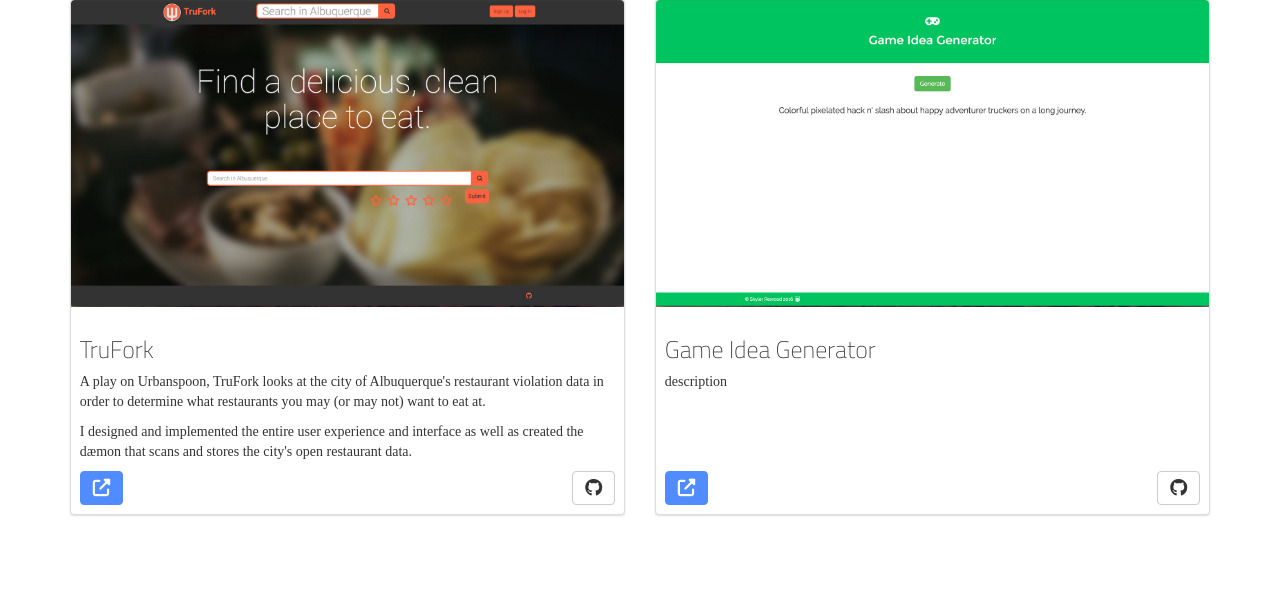
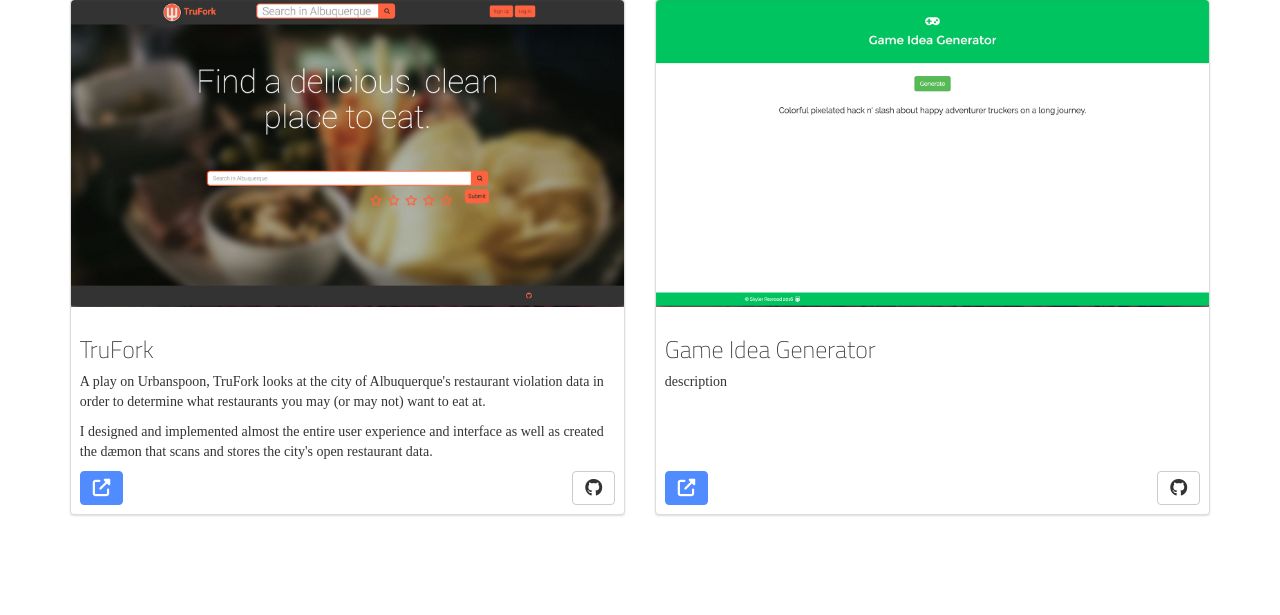
Before and after one commit to Skylarity/skylerrexroad.com, a PHP site: page / in a window 1280 px wide; the page is wider, and only the part inside the window is pictured. Shown: the part 964-1579 px from the top of that part. Run offline with PHP 8.4, Linux system fonts and the light colour scheme; some libraries are stand-ins or nearby versions; some web fonts are replaced.

Commit message:
Technicality

```diff
--- a/public_html/index.php
+++ b/public_html/index.php
@@ -25,7 +25,7 @@
 							in order to determine what restaurants you may (or may not) want to eat at.
 						</p>
 						<p>
-							I designed and implemented the entire user experience and interface as well as created the d&aelig;mon
+							I designed and implemented almost the entire user experience and interface as well as created the d&aelig;mon
 							that scans and stores the city's open restaurant data.
 						</p>
 					</div>
```
